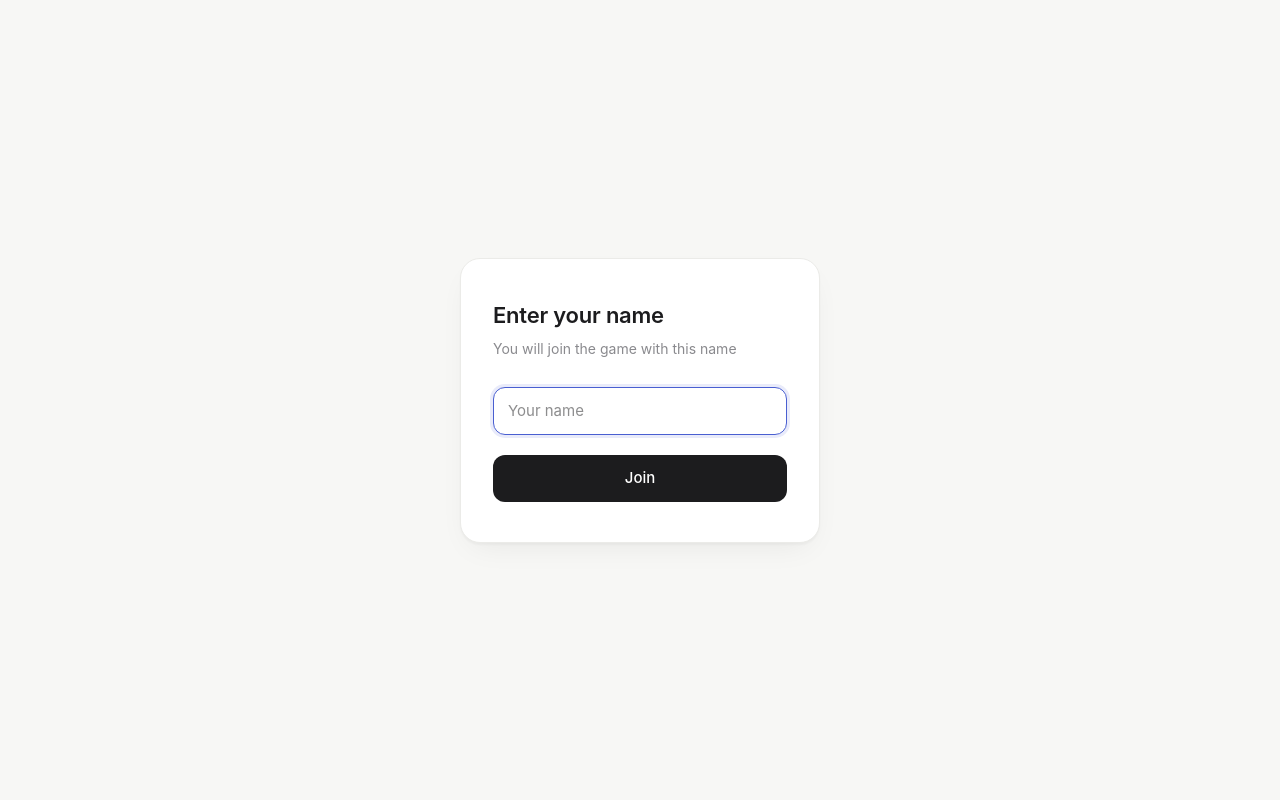
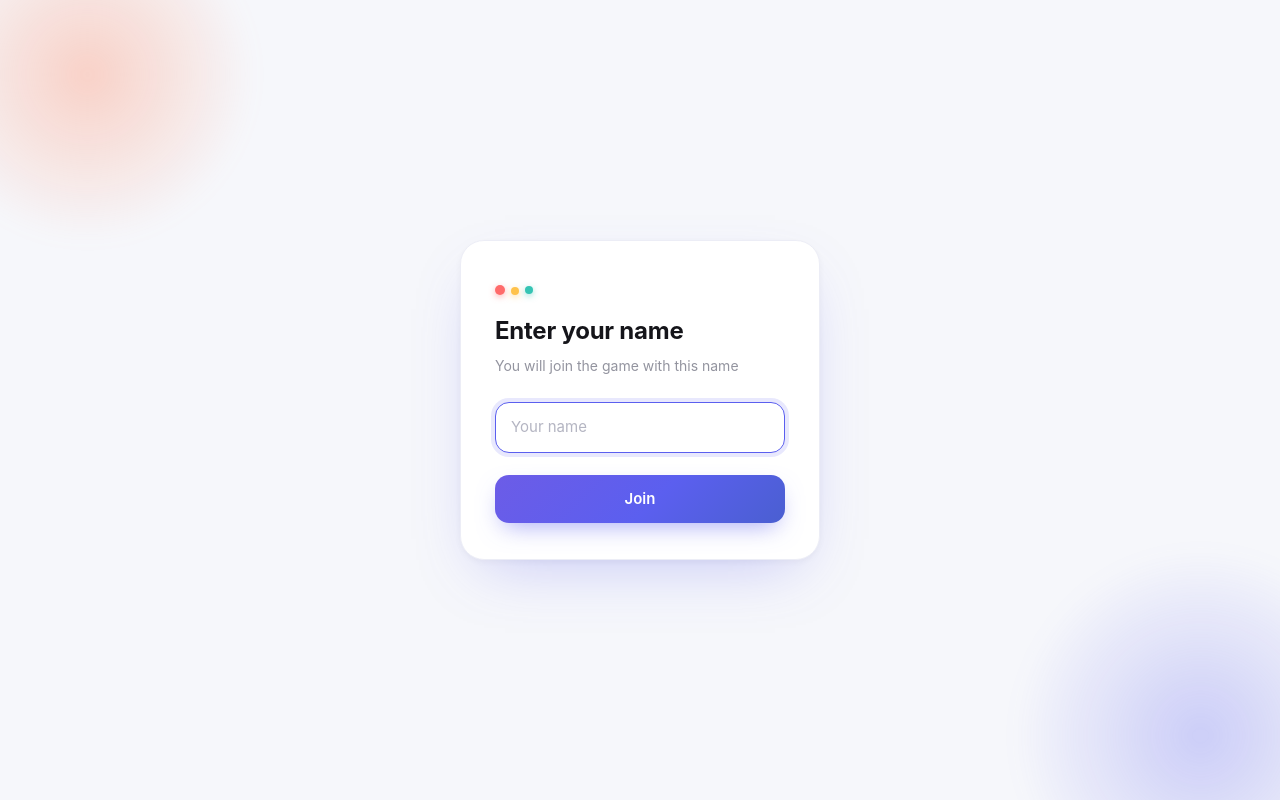
Before and after one commit to Kazim-developer/Real-time-multiplayer-drawing-and-guessing-game, a Next.js app in the folder frontend/: page / in a window 1280 px wide. Built offline with nearby package versions, Linux system fonts and the light colour scheme; no server answers.

Commit message:
UI is updated

```diff
--- a/frontend/app/game/page.tsx
+++ b/frontend/app/game/page.tsx
@@ -129,14 +129,17 @@ export default function GamePage() {
   }, [isDrawer, setShowWordSelectionModal]);
 
   return (
-    <main className="grid grid-cols-4 gap-4 center-content">
-      <div className="col-span-4 p-4 bg-white rounded-md border-1 border-gray-500">
-        <div className="flex items-center">
-          <div className="timer">
-            <h1>Time Left: {timeLeft}</h1>
+    <main className="min-h-screen bg-[#F6F7FB] p-4">
+      <div className="mx-auto grid max-w-7xl grid-cols-4 gap-4">
+        <div className="col-span-4 rounded-2xl border border-[#ECEDF6] bg-white p-4 shadow-[0_2px_6px_rgba(20,20,30,0.04),0_20px_50px_-24px_rgba(91,95,239,0.25)]">
+          <div className="flex items-center gap-4">
+            <div className="shrink-0 rounded-full bg-[#5B5FEF]/10 px-4 py-1.5">
+              <h1 className="text-sm font-semibold text-[#5B5FEF]">
+                Time Left: {timeLeft}
+              </h1>
             </div>
-          <div className="mx-auto">
-            <h1>
+            <div className="flex-1 text-center">
+              <h1 className="text-base font-semibold text-[#15151A]">
                 {players.length < 2
                   ? "Waiting for 1 more player to start the game"
                   : isDrawer
@@ -148,7 +151,7 @@ export default function GamePage() {
             </div>
           </div>
         </div>
-      <div className="">
+        <div>
           <PlayerList round={currentRound} />
         </div>
         <div className="col-span-2">
@@ -158,6 +161,7 @@ export default function GamePage() {
           <PlayersChat />
         </div>
         {showWordSelectionModal && <WordSelectionModal words={words} />}
+      </div>
     </main>
   );
 }
--- a/frontend/components/DrawingBoard.tsx
+++ b/frontend/components/DrawingBoard.tsx
@@ -283,7 +283,7 @@ export default function DrawingBoard({ isDrawer }: DrawingBoardProps) {
   return (
     <div className="flex w-full flex-col gap-4">
       {/* Canvas */}
-      <div className="w-full overflow-hidden rounded-xl border border-gray-300 bg-white">
+      <div className="w-full overflow-hidden rounded-2xl border border-[#ECEDF6] bg-white shadow-[0_2px_6px_rgba(20,20,30,0.04),0_20px_50px_-24px_rgba(91,95,239,0.25)]">
         <canvas
           ref={canvasRef}
           className="block h-[500px] w-full touch-none bg-white"
@@ -296,15 +296,17 @@ export default function DrawingBoard({ isDrawer }: DrawingBoardProps) {
 
       {/* Drawing controls */}
       {isDrawer && (
-        <div className="flex items-center justify-center gap-3">
+        <div className="flex items-center justify-center gap-4 rounded-2xl border border-[#ECEDF6] bg-white p-3 shadow-[0_2px_6px_rgba(20,20,30,0.04)]">
           <div className="flex items-center gap-2">
             {COLORS.map((item) => (
               <button
                 key={item}
                 type="button"
                 onClick={() => setColor(item)}
-                className={`h-7 w-7 rounded-full border-2 ${
-                  color === item ? "border-black" : "border-transparent"
+                className={`h-7 w-7 rounded-full border-2 transition-transform hover:scale-110 ${
+                  color === item
+                    ? "border-[#5B5FEF] ring-2 ring-[#5B5FEF]/25"
+                    : "border-white shadow-[0_0_0_1px_#ECEDF6]"
                 }`}
                 style={{
                   backgroundColor: item,
@@ -317,7 +319,7 @@ export default function DrawingBoard({ isDrawer }: DrawingBoardProps) {
           <button
             type="button"
             onClick={clearCanvas}
-            className="rounded-lg bg-[#a2fa18] px-4 py-2 text-sm font-medium text-gray-700 hover:opacity-90"
+            className="rounded-full bg-[#FF6B6B]/10 px-4 py-2 text-sm font-semibold text-[#FF6B6B] transition-colors hover:bg-[#FF6B6B]/20"
           >
             Clear
           </button>
--- a/frontend/components/JoiningForm.tsx
+++ b/frontend/components/JoiningForm.tsx
@@ -38,27 +38,135 @@ export default function JoiningForm() {
   return (
     <div
       className="h-[100vh] w-[100%] flex justify-center items-center px-4"
-      style={{ background: "#F7F7F5" }}
+      style={{
+        position: "relative",
+        overflow: "hidden",
+        background: "#F6F7FB",
+      }}
     >
-      <div style={{ width: "100%", maxWidth: 360 }}>
+      <style>{`
+        @keyframes jfFadeUp {
+          from { opacity: 0; transform: translateY(10px) scale(0.98); }
+          to { opacity: 1; transform: translateY(0) scale(1); }
+        }
+        @keyframes jfFloatA {
+          0%, 100% { transform: translate(0, 0); }
+          50% { transform: translate(20px, -16px); }
+        }
+        @keyframes jfFloatB {
+          0%, 100% { transform: translate(0, 0); }
+          50% { transform: translate(-18px, 14px); }
+        }
+        .jf-card {
+          animation: jfFadeUp 0.5s cubic-bezier(0.16, 1, 0.3, 1) both;
+        }
+        .jf-blob-a {
+          animation: jfFloatA 10s ease-in-out infinite;
+        }
+        .jf-blob-b {
+          animation: jfFloatB 12s ease-in-out infinite;
+        }
+        .jf-input::placeholder {
+          color: #B4B5C2;
+        }
+        @media (prefers-reduced-motion: reduce) {
+          .jf-card, .jf-blob-a, .jf-blob-b {
+            animation: none !important;
+          }
+        }
+      `}</style>
+
+      {/* Ambient color blobs */}
+      <div
+        className="jf-blob-a"
+        style={{
+          position: "absolute",
+          top: "-10%",
+          left: "-8%",
+          width: 340,
+          height: 340,
+          borderRadius: "50%",
+          background:
+            "radial-gradient(circle, rgba(255,138,101,0.35) 0%, rgba(255,138,101,0) 70%)",
+          filter: "blur(10px)",
+          pointerEvents: "none",
+        }}
+      />
+      <div
+        className="jf-blob-b"
+        style={{
+          position: "absolute",
+          bottom: "-14%",
+          right: "-10%",
+          width: 380,
+          height: 380,
+          borderRadius: "50%",
+          background:
+            "radial-gradient(circle, rgba(91,95,239,0.28) 0%, rgba(91,95,239,0) 70%)",
+          filter: "blur(10px)",
+          pointerEvents: "none",
+        }}
+      />
+
+      <div style={{ width: "100%", maxWidth: 360, position: "relative" }}>
         <form onSubmit={handleJoining}>
           <div
+            className="jf-card"
             style={{
               background: "#FFFFFF",
-              border: "1px solid #EBEBE8",
-              borderRadius: 20,
-              padding: "40px 32px",
+              border: "1px solid #ECEDF6",
+              borderRadius: 24,
+              padding: "44px 34px 36px",
               boxShadow:
-                "0 2px 2px rgba(0,0,0,0.03), 0 12px 32px -12px rgba(0,0,0,0.08)",
+                "0 2px 6px rgba(20,20,30,0.04), 0 24px 60px -24px rgba(91,95,239,0.35)",
               fontFamily: "'Inter', sans-serif",
             }}
           >
+            {/* Paint-dab dot cluster */}
+            <div
+              style={{
+                display: "flex",
+                alignItems: "center",
+                gap: 6,
+                marginBottom: 18,
+              }}
+            >
+              <span
+                style={{
+                  width: 10,
+                  height: 10,
+                  borderRadius: "50%",
+                  background: "#FF6B6B",
+                  boxShadow: "0 2px 6px rgba(255,107,107,0.5)",
+                }}
+              />
+              <span
+                style={{
+                  width: 8,
+                  height: 8,
+                  borderRadius: "50%",
+                  background: "#FFC24B",
+                  boxShadow: "0 2px 6px rgba(255,194,75,0.5)",
+                  transform: "translateY(1px)",
+                }}
+              />
+              <span
+                style={{
+                  width: 8,
+                  height: 8,
+                  borderRadius: "50%",
+                  background: "#35C4B4",
+                  boxShadow: "0 2px 6px rgba(53,196,180,0.5)",
+                }}
+              />
+            </div>
+
             <h1
               style={{
-                fontSize: 22,
-                fontWeight: 600,
+                fontSize: 24,
+                fontWeight: 700,
                 letterSpacing: "-0.01em",
-                color: "#1C1C1E",
+                color: "#15151A",
                 margin: "0 0 6px",
               }}
             >
@@ -67,8 +175,8 @@ export default function JoiningForm() {
             <p
               style={{
                 fontSize: 14,
-                color: "#8A8A8E",
-                margin: "0 0 28px",
+                color: "#93949F",
+                margin: "0 0 26px",
                 lineHeight: 1.5,
               }}
             >
@@ -80,30 +188,32 @@ export default function JoiningForm() {
               ref={nameRef}
               required
               placeholder="Your name"
+              className="jf-input"
               style={{
                 width: "100%",
                 boxSizing: "border-box",
-                background: "#FAFAF9",
-                border: "1px solid #E2E2DF",
-                borderRadius: 12,
-                padding: "12px 14px",
+                background: "#FAFAFC",
+                border: "1px solid #E6E7F0",
+                borderRadius: 14,
+                padding: "13px 15px",
                 fontSize: 15,
-                color: "#1C1C1E",
+                color: "#15151A",
                 outline: "none",
-                marginBottom: 20,
+                marginBottom: 22,
                 fontFamily: "'Inter', sans-serif",
-                transition: "border-color 0.15s ease, box-shadow 0.15s ease",
+                transition:
+                  "border-color 0.15s ease, box-shadow 0.15s ease, background 0.15s ease",
               }}
               onFocus={(e) => {
-                e.currentTarget.style.borderColor = "#4A5FD1";
+                e.currentTarget.style.borderColor = "#5B5FEF";
                 e.currentTarget.style.boxShadow =
-                  "0 0 0 3px rgba(74,95,209,0.12)";
+                  "0 0 0 4px rgba(91,95,239,0.14)";
                 e.currentTarget.style.background = "#FFFFFF";
               }}
               onBlur={(e) => {
-                e.currentTarget.style.borderColor = "#E2E2DF";
+                e.currentTarget.style.borderColor = "#E6E7F0";
                 e.currentTarget.style.boxShadow = "none";
-                e.currentTarget.style.background = "#FAFAF9";
+                e.currentTarget.style.background = "#FAFAFC";
               }}
             />
 
@@ -112,27 +222,36 @@ export default function JoiningForm() {
               style={{
                 width: "100%",
                 border: "none",
-                borderRadius: 12,
-                padding: "12px 16px",
-                background: "#1C1C1E",
+                borderRadius: 14,
+                padding: "13px 16px",
+                background:
+                  "linear-gradient(135deg, #6C5CE7 0%, #5B5FEF 55%, #4A5FD1 100%)",
                 color: "#FFFFFF",
                 fontSize: 15,
-                fontWeight: 500,
+                fontWeight: 600,
                 fontFamily: "'Inter', sans-serif",
                 cursor: "pointer",
-                transition: "background 0.15s ease, transform 0.1s ease",
+                boxShadow: "0 10px 24px -8px rgba(91,95,239,0.55)",
+                transition:
+                  "transform 0.15s ease, box-shadow 0.15s ease, filter 0.15s ease",
               }}
               onMouseEnter={(e) => {
-                e.currentTarget.style.background = "#33333A";
+                e.currentTarget.style.filter = "brightness(1.08)";
+                e.currentTarget.style.transform = "translateY(-1px)";
+                e.currentTarget.style.boxShadow =
+                  "0 14px 30px -8px rgba(91,95,239,0.6)";
               }}
               onMouseLeave={(e) => {
-                e.currentTarget.style.background = "#1C1C1E";
+                e.currentTarget.style.filter = "none";
+                e.currentTarget.style.transform = "translateY(0)";
+                e.currentTarget.style.boxShadow =
+                  "0 10px 24px -8px rgba(91,95,239,0.55)";
               }}
               onMouseDown={(e) => {
                 e.currentTarget.style.transform = "scale(0.98)";
               }}
               onMouseUp={(e) => {
-                e.currentTarget.style.transform = "scale(1)";
+                e.currentTarget.style.transform = "translateY(-1px)";
               }}
             >
               Join
```
Also changed, not shown: frontend/components/PlayerList.tsx (+55 -16 lines), frontend/components/PlayersChat.tsx (+30 -8 lines), frontend/components/WordSelectionModal.tsx (+23 -7 lines). Lines whose indentation alone changed are shown as unchanged.
